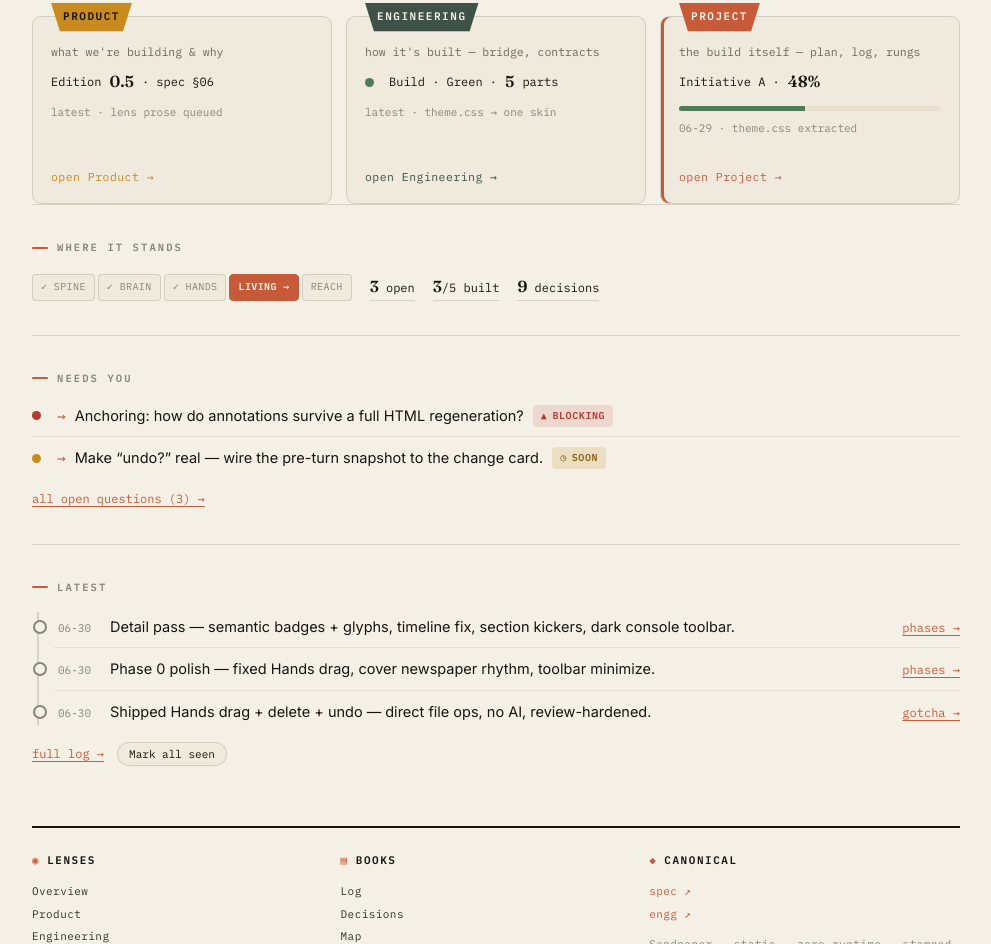
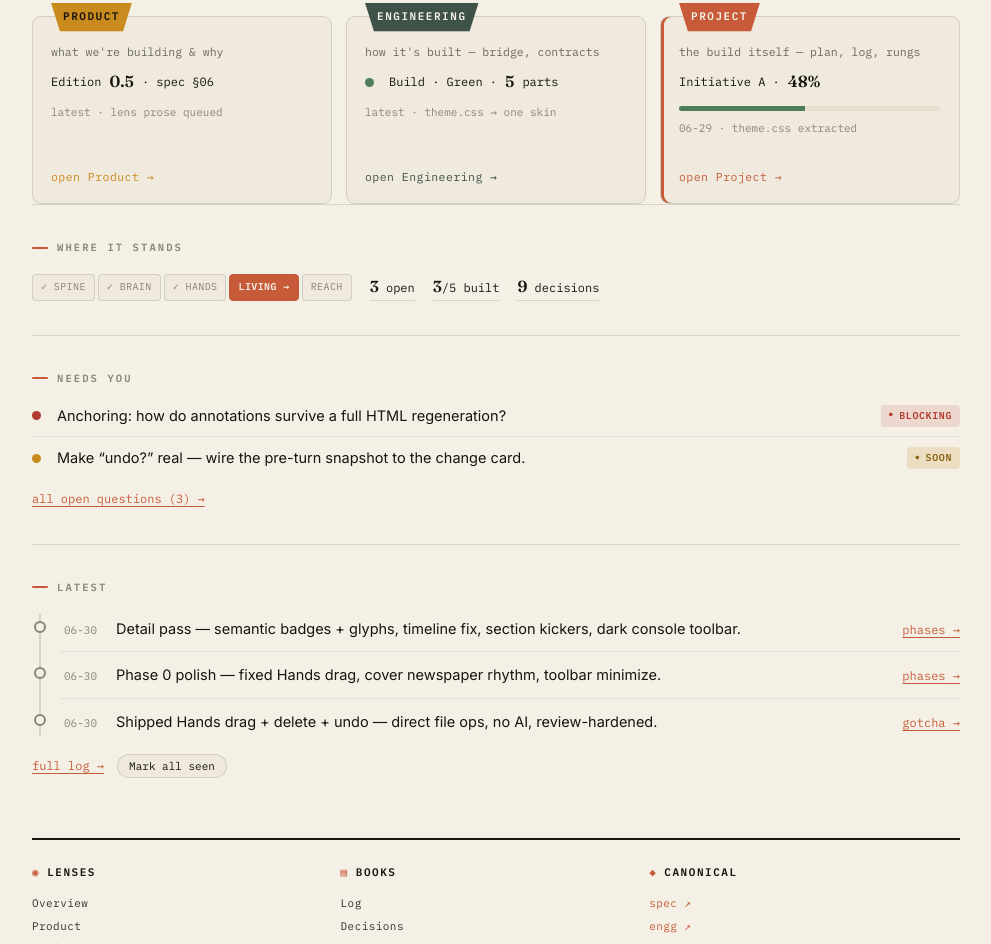
Before and after one commit to codevalley/sandpaper, a website: page brain/index.html in a window 1280 px wide. Shown: the part 333-1277 px from the top of the page, without its empty margins (144-1135 px from the left). Drawn offline with Linux system fonts and the light colour scheme.

Commit message:
Visual detail pass 2: coherent badge dots, timeline alignment, 2-row toolbar
- Badges: replaced the mismatched glyph set (▲◷○✓●–) with ONE coherent leading dot,
  colour-coded by status — colour+text carry meaning, the dot is a consistent anchor.
- Timeline: rebuilt geometry so the node + spine share an exact centre (x=8, clean
  integers, explicit border-box); new=filled ochre + ring (matches the 'N NEW' badge),
  seen=hollow mute — the colour code now reads.
- Needs-you: dropped the standalone → arrows; the question text is the link, badges
  right-aligned into a clean column.
- Toolbar: input on its OWN full-width row (40px) with controls below; Sling glyph
  ❯ -> '>_' (a terminal prompt, in mono) so 'send to terminal' is apparent.
All tokenized. (consistency audit running to catch the rest.)

```diff
--- a/brain/assets/brain.css
+++ b/brain/assets/brain.css
@@ -83,14 +83,9 @@ h2.h .pn{font-family:var(--mono);font-size:13px;color:var(--clay);margin-right:1
 .badge.soon{background:var(--tint-ochre-badge);color:var(--badge-open-ink)}
 .badge.blocked{background:var(--tint-rust-badge);color:var(--rust)}
 .badge.stub,.badge.superseded{background:var(--tint-ink-stub);color:var(--mute)}
-/* glyph prefixes — each status reads at a glance, not by colour alone */
-.badge.done::before,.badge.accepted::before,.badge.verified::before,.badge.wip::before,.badge.fixed::before,.badge.open::before,.badge.soon::before,.badge.blocked::before,.badge.stub::before,.badge.superseded::before{margin-right:5px}
-.badge.done::before,.badge.accepted::before,.badge.verified::before{content:"✓"}
-.badge.wip::before,.badge.fixed::before{content:"●"}
-.badge.open::before{content:"○"}
-.badge.soon::before{content:"◷"}
-.badge.blocked::before{content:"▲"}
-.badge.stub::before,.badge.superseded::before{content:"–"}
+/* ONE coherent leading dot, coloured by the badge's own status colour (currentColor) —
+   the colour + text carry the meaning; the dot is just a consistent, aligned anchor */
+.badge.done::before,.badge.accepted::before,.badge.verified::before,.badge.wip::before,.badge.fixed::before,.badge.open::before,.badge.soon::before,.badge.blocked::before,.badge.stub::before,.badge.superseded::before{content:"●";font-size:.6em;margin-right:6px;vertical-align:middle;position:relative;top:-1px}
 
 /* ---- progress bar (agent stamps data-done/data-total; brain.js derives the rest) ---- */
 .prog{display:flex;align-items:center;gap:10px;font-family:var(--mono);font-size:11.5px;color:var(--mute)}
@@ -103,15 +98,19 @@ h2.h .pn{font-family:var(--mono);font-size:13px;color:var(--clay);margin-right:1
 .needs{list-style:none;margin:8px 0 0;padding:0}
 .needs li{display:flex;align-items:center;gap:9px;padding:9px 0;border-bottom:1px solid var(--rule-2);font-size:14.5px}
 .needs li:last-child{border-bottom:0}
+.needs a.q{flex:1;color:var(--ink);text-decoration:none}
+.needs a.q:hover{color:var(--clay);text-decoration:underline;text-underline-offset:3px}
 .needs a.go{font-family:var(--mono);color:var(--clay);text-decoration:none}
 
 /* ---- log timeline ---- */
-.timeline{list-style:none;margin:10px 0 0;padding:0 0 0 22px;position:relative}
-.timeline::before{content:"";position:absolute;left:5px;top:6px;bottom:6px;width:2px;background:var(--rule)}
-.timeline li{position:relative;padding:9px 0 9px 4px;border-bottom:1px solid var(--rule-2)}
+.timeline{list-style:none;margin:10px 0 0;padding:0 0 0 28px;position:relative}
+.timeline::before{content:"";position:absolute;left:7px;top:8px;bottom:8px;width:2px;background:var(--rule)}
+.timeline li{position:relative;padding:11px 0 11px 4px;border-bottom:1px solid var(--rule-2)}
 .timeline li:last-child{border-bottom:0}
-.timeline li::before{content:"";position:absolute;left:-21px;top:14px;width:10px;height:10px;border-radius:50%;background:var(--paper);border:2px solid var(--mute)}
-.timeline li.unseen::before{border-color:var(--ochre);background:var(--ochre)}
+/* the node sits exactly on the spine — shared centre at x=8; hollow ring = already seen */
+.timeline li::before{content:"";position:absolute;left:-26px;top:15px;width:12px;height:12px;box-sizing:border-box;border-radius:50%;background:var(--paper);border:2px solid var(--mute)}
+/* filled ochre + ring = new since your last visit (reads with the "N NEW" badge above) */
+.timeline li.unseen::before{border-color:var(--ochre);background:var(--ochre);box-shadow:0 0 0 3px var(--tint-ochre-badge)}
 .tl-row{display:flex;align-items:baseline;gap:10px;flex-wrap:wrap}
 .tl-when{font-family:var(--mono);font-size:11px;color:var(--mute);min-width:42px}
 .tl-what{font-size:14.5px;color:var(--ink);flex:1;min-width:160px}
--- a/brain/index.html
+++ b/brain/index.html
@@ -103,8 +103,8 @@
   <section class="zone" data-cid="s-open">
     <div class="eyebrow">Needs you</div>
     <ul class="needs" data-cid="open">
-      <li><span class="sdot blocked"></span><a class="go" href="./decisions.html#q-anchoring">→</a> Anchoring: how do annotations survive a full HTML regeneration? <span class="badge blocked">blocking</span></li>
-      <li><span class="sdot open"></span><a class="go" href="./decisions.html#q-undo">→</a> Make “undo?” real — wire the pre-turn snapshot to the change card. <span class="badge soon">soon</span></li>
+      <li><span class="sdot blocked"></span><a class="q" href="./decisions.html#q-anchoring">Anchoring: how do annotations survive a full HTML regeneration?</a> <span class="badge blocked">blocking</span></li>
+      <li><span class="sdot open"></span><a class="q" href="./decisions.html#q-undo">Make “undo?” real — wire the pre-turn snapshot to the change card.</a> <span class="badge soon">soon</span></li>
     </ul>
     <div style="margin-top:6px"><a class="ref" href="./decisions.html#open">all open questions (3) →</a></div>
   </section>
```
Also changed, not shown: public/toolbar.css (+6 -4 lines), public/toolbar.js (+7 -4 lines).
